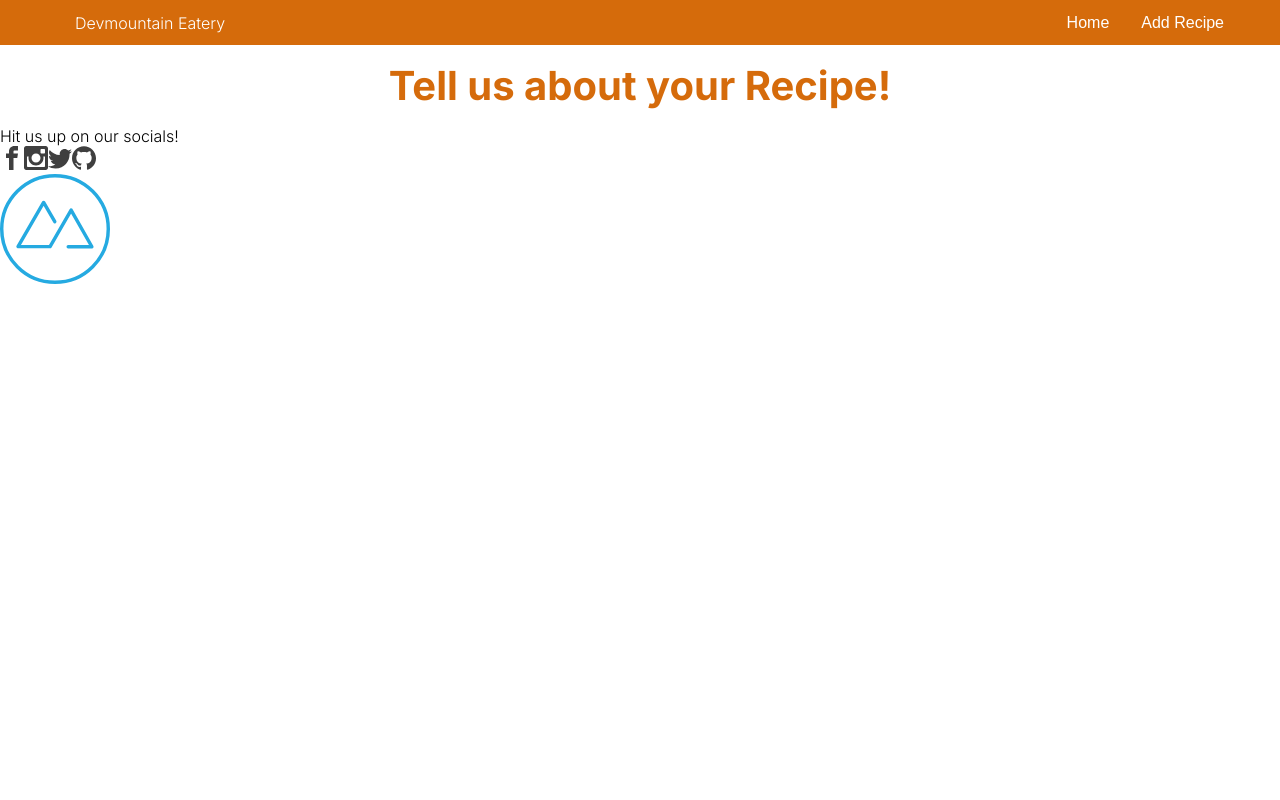
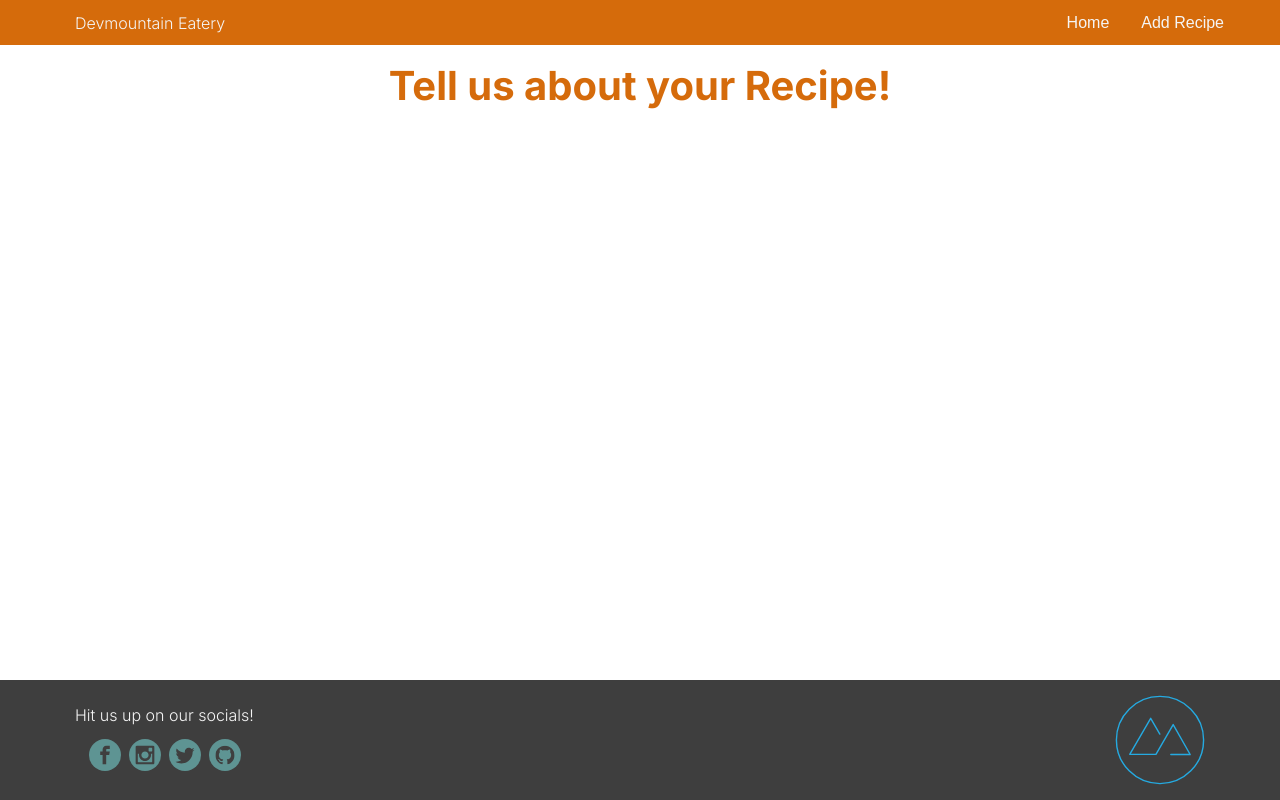
Before and after one commit to johnbrooksby/specsWeek3Project, a React (Create React App) app: page /newRecipe in a window 1280 px wide. Built offline with nearby package versions, Linux system fonts and the light colour scheme.

Commit message:
Home page styling done

```diff
--- a/src/App.css
+++ b/src/App.css
@@ -18,15 +18,16 @@ time, mark, audio, video {
 	font-size: 100%;
 	font: inherit;
 	vertical-align: baseline;
+	box-sizing: border-box;
 	font-family: 'Inter';
 }
 
 /* --------- Begin your CSS Below here --------- */
 
 header {
-	width: 100vw - 150px;
+	width: 100vw;
 	height: 45px;
-	color: white;
+	color: rgb(245, 245, 245);
 	background-color: rgb(213, 107, 11);
 	display: flex;
 	justify-content: space-between;
@@ -34,20 +35,21 @@ header {
 	padding-right: 30px;
 	align-items: center;
 	font-size: 12pt;
+	box-sizing: border-box;
 }
 
 header button {
 	background-color: rgb(213,107,11);
 	border: none;
-	color: white;
+	color: rgb(245, 245, 245);
 	font-size: 12pt;
 	margin-right: 20px;
 }
 
 header button:hover {
 	cursor: pointer;
-
-	border-bottom: 1px solid white;
+	border-bottom: 1px solid rgb(245, 245, 245);
+	margin-bottom: -1px;
 }
 
 h1 {
@@ -59,9 +61,10 @@ h1 {
 }
 
 h3 {
-	color: white;
+	color: rgb(245, 245, 245);
 	text-align: center;
 	font-size: 12pt;
+	/* width:70vw; */
 }
 
 .adBanner {
@@ -73,12 +76,22 @@ h3 {
 	padding-right: 20%;
 }
 
+.ad_Text {
+	width: 60vw;
+	height: fit-content;
+	color: rgb(245,245,245);
+	display: flex;
+	justify-content: center;
+	align-items: center;
+	flex-direction: column;
+}
+
 .blue-btn {
 	background-color: rgb(94, 148, 147);
 	border: none;
 	height: 29px;
 	width: 100px;
-	color: white;
+	color: rgb(245, 245, 245);
 	margin-top: 15px;
 }
 
@@ -86,3 +99,115 @@ h3 {
 	width: 100vw;
 	text-align: center;
 }
+
+input {
+	border: none;
+	height: 30px;
+	width: 280px;
+	background: transparent;
+	box-sizing: border-box;
+	font-size: 13pt;
+	padding-left: 8px;
+}
+
+input:focus {
+	outline: none;
+}
+
+.input-box {
+	align-items: center;
+	padding-left: 5px;
+	border-radius: 20px;
+	background-color: rgb(255, 220, 204);
+	width: 325px;
+	height: 30px;
+	display: flex;
+	position: relative;
+	top: 25px;
+	margin-left: auto;
+	margin-right: auto;
+}
+
+body {
+	position: relative;
+	min-height: 100vh;
+}
+
+.recipe-results-container {
+	width: 75vw;
+	height: fit-content;
+	margin-top: 40px;
+	margin-left: auto;
+	margin-right: auto;
+	display: flex;
+	flex-wrap: wrap;
+	justify-content: center;
+	padding-bottom: 120px;
+}
+
+.RecipeCard {
+	/* border:1px solid rgb(192, 192, 192); */
+	box-shadow: 0px 3px 3px grey;
+	width: 200px;
+	height: 300px;
+	display: flex;
+	flex-direction: column;
+	justify-content: space-between;
+	flex-wrap: wrap;
+	align-items: center;
+	margin: 15px;
+	padding-bottom: 8px;
+}
+
+.recipe-card-container {
+	width: 200px;
+	height: 200px;
+	background-size: cover;
+	overflow: hidden;
+}
+
+.recipe-card-img {
+	/* width: 100%; */
+	height: 100%;
+}
+
+.recipe-card-title {
+	color: black;
+	font-family: 'Inter';
+	font-weight: 700;
+}
+
+footer {
+	display: flex;
+	position: absolute;
+	bottom: 0px;
+	width: 100vw;
+	height: 120px;
+	background-color: rgb(62, 62, 62);
+	color: rgb(245, 245, 245);
+	align-items: center;
+	justify-content: space-between;
+	padding: 0px 75px;
+	box-sizing: border-box;
+}
+
+footer h5 {
+	margin-bottom: 10px;
+}
+
+footer div div {
+	width: 150px;
+	display: flex;
+	justify-content: space-between;
+	margin-left: 10px;
+
+}
+footer a {
+	background-color: rgb(94, 148, 147);
+	border-radius: 50%;
+	padding: 8px;
+	display: flex;
+	align-items: center;
+	justify-content: center;
+	scale: 80%;
+}
--- a/src/App.js
+++ b/src/App.js
@@ -5,6 +5,7 @@ import {Route, Routes} from "react-router-dom"
 import HomeScreen from "./components/homeComponents/HomeScreen";
 import NewRecipeScreen from './components/newRecipeComponents/NewRecipeScreen'
 import DetailScreen from './components/detailComponents/DetailScreen'
+
 
 function App() {
   return (
--- a/src/components/Footer.jsx
+++ b/src/components/Footer.jsx
@@ -7,34 +7,34 @@ const Footer = () => {
       <div>
         <h5>Hit us up on our socials!</h5>
         <div>
-          <a href="https://www.devmountain.com" target="_blank">
+          <a href="https://www.devmountain.com" target="_blank" rel="noreferrer">
             <ImFacebook size="1.5em" color="#3f3f3f" />
           </a>
-          <a href="https://www.devmountain.com" target="_blank">
+          <a href="https://www.devmountain.com" target="_blank" rel="noreferrer">
             <ImInstagram size="1.5em" color="#3f3f3f" />
           </a>
-          <a href="https://www.devmountain.com" target="_blank">
+          <a href="https://www.devmountain.com" target="_blank" rel="noreferrer">
             <ImTwitter size="1.5em" color="#3f3f3f" />
           </a>
-          <a href="https://www.devmountain.com" target="_blank">
+          <a href="https://www.devmountain.com" target="_blank" rel="noreferrer">
             <ImGithub size="1.5em" color="#3f3f3f" />
           </a>
         </div>
       </div>
       <svg
-        width="110"
-        height="110"
+        width="90"
+        height="90"
         viewBox="0 0 512 512"
         fill="none"
         xmlns="http://www.w3.org/2000/svg"
       >
-        <circle cx="256" cy="256" r="248" stroke="#25AAE1" stroke-width="16" />
+        <circle cx="256" cy="256" r="248" stroke="#25AAE1" strokeWidth="8" />
         <path
           d="M255 222L203 132.5L83.9282 338H233L331 168L427.675 338.571L317.5 338.5"
           stroke="#25AAE1"
-          stroke-width="16"
-          stroke-linecap="round"
-          stroke-linejoin="round"
+          strokeWidth="8"
+          strokeLinecap="round"
+          strokeLinejoin="round"
         />
       </svg>
     </footer>
--- a/src/components/Header.jsx
+++ b/src/components/Header.jsx
@@ -1,15 +1,17 @@
 import React from "react";
-import {Link} from "react-router-dom"
+import { Link } from "react-router-dom";
 
 const Header = () => {
   return (
     <header>
-      <h2>Devmountain Eatery</h2>
+      <Link to="/" style={{color:'#F5F5F5', textDecoration:"none"}}>
+        <h2>Devmountain Eatery</h2>
+      </Link>
       <nav>
-        <Link to='/'>
+        <Link to="/">
           <button>Home</button>
-          </Link>
-          <Link to="/newRecipe">
+        </Link>
+        <Link to="/newRecipe">
           <button>Add Recipe</button>
         </Link>
       </nav>
--- a/src/components/homeComponents/AdBanner.jsx
+++ b/src/components/homeComponents/AdBanner.jsx
@@ -15,14 +15,16 @@ const AdBanner = () => {
       }}
       className="adBanner"
     >
-      <div>
+      <div className="ad_Text">
         <h3>New Recipe</h3>
         <h1>Pineapple Salmon</h1>
-        <h3>
-          This recipe consists of fresh wild Alaskan salmon, rubbed in a bbq
-          brown sugar rub, baked for 25 minutes on a bed of pineapple, and
-          garnished in butter, garlic, and chives. You won’t want to miss it!
-        </h3>
+        {/* <div className="adText"> */}
+          <h3>
+            This recipe consists of fresh wild Alaskan salmon, rubbed in a bbq
+            brown sugar rub, baked for 25 minutes on a bed of pineapple, and
+            garnished in butter, garlic, and chives. You won’t want to miss it!
+          </h3>
+        {/* </div> */}
         <div className="adBtn">
           <Link to="/recipe/3">
             <button className="blue-btn">Check it out</button>
--- a/src/components/homeComponents/HomeScreen.jsx
+++ b/src/components/homeComponents/HomeScreen.jsx
@@ -1,23 +1,43 @@
-import React, {useState, useEffect} from 'react'
-import AdBanner from './AdBanner'
-import axios from 'axios'
+import React, { useState, useEffect } from "react";
+import AdBanner from "./AdBanner";
+import axios from "axios";
+import RecipeCard from "../newRecipeComponents/RecipeCard";
+import {BiSearchAlt2} from 'react-icons/bi'
 
 const HomeScreen = () => {
-  const [recipes, setRecipes] = useState('')
+  const [recipes, setRecipes] = useState("");
+  const [search, setSearch] = useState("");
 
   useEffect(() => {
-    axios.get('https://recipes.devmountain.com/recipes').then(res => {
-      setRecipes(res.data)
-      console.log(res.data)
-    })
-  }, [])
+    axios.get("https://recipes.devmountain.com/recipes").then((res) => {
+      setRecipes(res.data);
+    });
+  });
+
+  // const recipeDisplay = recipes
+  //   .filter((rec, ind) => {
+  //     return rec.recipe_name.includes(search);
+  //   })
+  //   .map((rec, ind) => {
+  //     return <RecipeCard recipe={rec} index={ind} />;
+  //   });
 
   return (
     <div>
       <AdBanner />
-      {/* Much code from Part 2 will be placed around here. Do your best! */}
+      <div className="input-box">
+        <BiSearchAlt2 size="25px" color="#DA7635" />
+        <input
+          type="text"
+          value={search}
+          onChange={(e) => setSearch(e.target.value)}
+          placeholder="Search for a Recipe"
+          className="input"
+        />
+      </div>
+      <RecipeCard />
     </div>
-  )
-}
+  );
+};
 
-export default HomeScreen
+export default HomeScreen;
--- /dev/null
+++ b/src/components/newRecipeComponents/RecipeCard.jsx
@@ -0,0 +1,49 @@
+import React from "react";
+
+const RecipeCard = () => {
+  return (
+    <div className="recipe-results-container">
+      <div className="RecipeCard">
+        <div className="recipe-card-container">
+          <img
+          alt="duck pizza"
+            className="recipe-card-img"
+            src="https://images.ctfassets.net/nw5k25xfqsik/zXAi4ShNimrCwcrLBm8Bz/187a1d777f53c0562c5d64bff4e48420/Confit_Foie_Gras_Pizza.jpg"
+          />
+        </div>
+        <h3 className="recipe-card-title">Foie Gras Pizza</h3>
+        <button className="blue-btn" onClick={() => {}}>
+          See More
+        </button>
+      </div>
+      <div className="RecipeCard">
+        <div className="recipe-card-container">
+          <img
+          alt="duck pizza"
+            className="recipe-card-img"
+            src="https://images.ctfassets.net/nw5k25xfqsik/zXAi4ShNimrCwcrLBm8Bz/187a1d777f53c0562c5d64bff4e48420/Confit_Foie_Gras_Pizza.jpg"
+          />
+        </div>
+        <h3 className="recipe-card-title">Foie Gras Pizza</h3>
+        <button className="blue-btn" onClick={() => {}}>
+          See More
+        </button>
+      </div>
+      <div className="RecipeCard">
+        <div className="recipe-card-container">
+          <img
+          alt="duck pizza"
+            className="recipe-card-img"
+            src="https://images.ctfassets.net/nw5k25xfqsik/zXAi4ShNimrCwcrLBm8Bz/187a1d777f53c0562c5d64bff4e48420/Confit_Foie_Gras_Pizza.jpg"
+          />
+        </div>
+        <h3 className="recipe-card-title">Foie Gras Pizza</h3>
+        <button className="blue-btn" onClick={() => {}}>
+          See More
+        </button>
+      </div>
+    </div>
+  );
+};
+
+export default RecipeCard;
```
